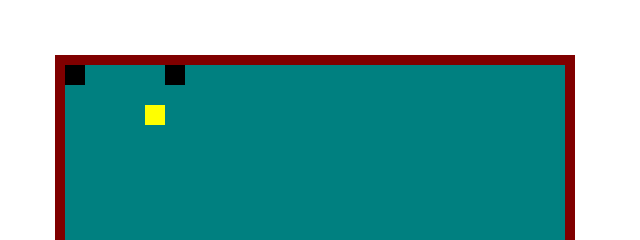
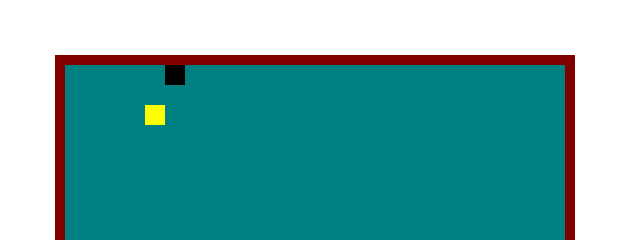
Before and after one commit to Ashley24/snake-game, a plain HTML site: page index.html in a window 1280 px wide. Shown: the top 240 px of the page, 0-640 px from the left. Drawn offline with nearby package versions, Linux system fonts and the light colour scheme.

Commit message:
functional working game

```diff
--- a/index.html
+++ b/index.html
@@ -48,7 +48,6 @@
       <div id = "field">
         <div id = "food"></div>
         <div id = "snake"></div>
-        <div id = "snake"></div>
       </div>
   </body>
 
```
